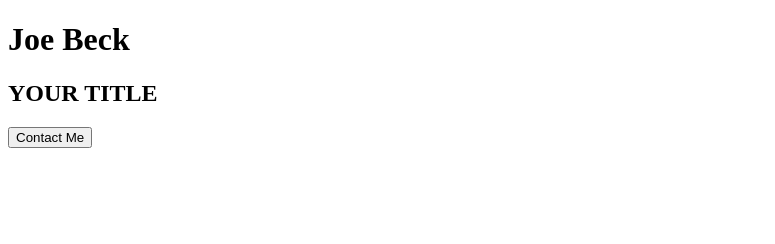
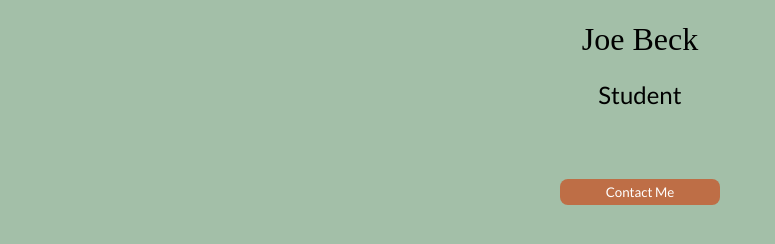
Before and after one commit to jBeck01/Joe-Beck-JOUR352, a plain HTML site: page contact-button-assignment/contact-button.html in a window 1280 px wide. Shown: the whole page, without its empty margins (0-775 px from the left). Drawn offline with Linux system fonts and the light colour scheme; a web font is replaced by a local one.

Commit message:
contact button assignment

```diff
--- a/contact-button-assignment/contact-button.html
+++ b/contact-button-assignment/contact-button.html
@@ -2,13 +2,14 @@
 <html lang="en">
 <head>
     <link href="style.css" rel="stylesheet">
+    <link href="https://fonts.googleapis.com/css?family=Lato|Slabo+13px" rel="stylesheet">
     <title>Joe Beck Button</title>
 </head>
 
 <body>
    <h1>Joe Beck</h1>
-   <h2>YOUR TITLE</h2>
-    <button>Contact Me</button>
+   <h2>Student</h2>
+    <a href="mailto:joebeck321@gmail.com"> <button>Contact Me</button></a>
 </body>
 
 </html>
--- a/contact-button-assignment/style.css
+++ b/contact-button-assignment/style.css
@@ -0,0 +1,29 @@
+body {
+    background-color: #A3BFA8;
+    text-align: center;
+}
+
+button {
+    background-color: #BE6E46;
+    color:white;
+    font-family: 'lato', sans-serif;
+    width: 160px;
+    padding: 5px;
+    margin-top: 50px;
+    border-radius: 8px;
+    border:none;
+}
+
+button:hover {
+    background-color: #59594A;
+}
+
+h1 {
+    font-family: 'slabo 13px', serif;
+    font-weight: lighter;
+}
+
+h2 {
+    font-family: 'lato', sans-serif;
+    font-weight: normal;
+}
```
